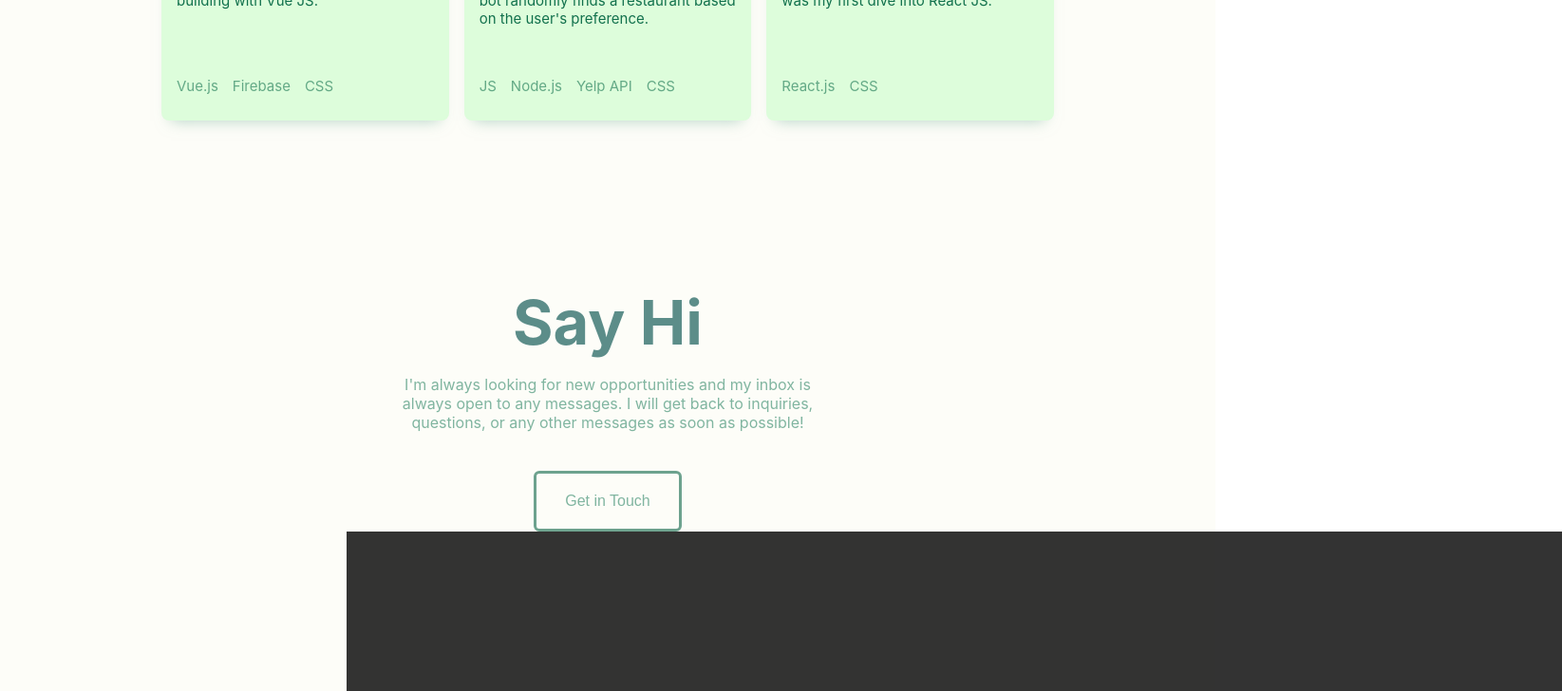
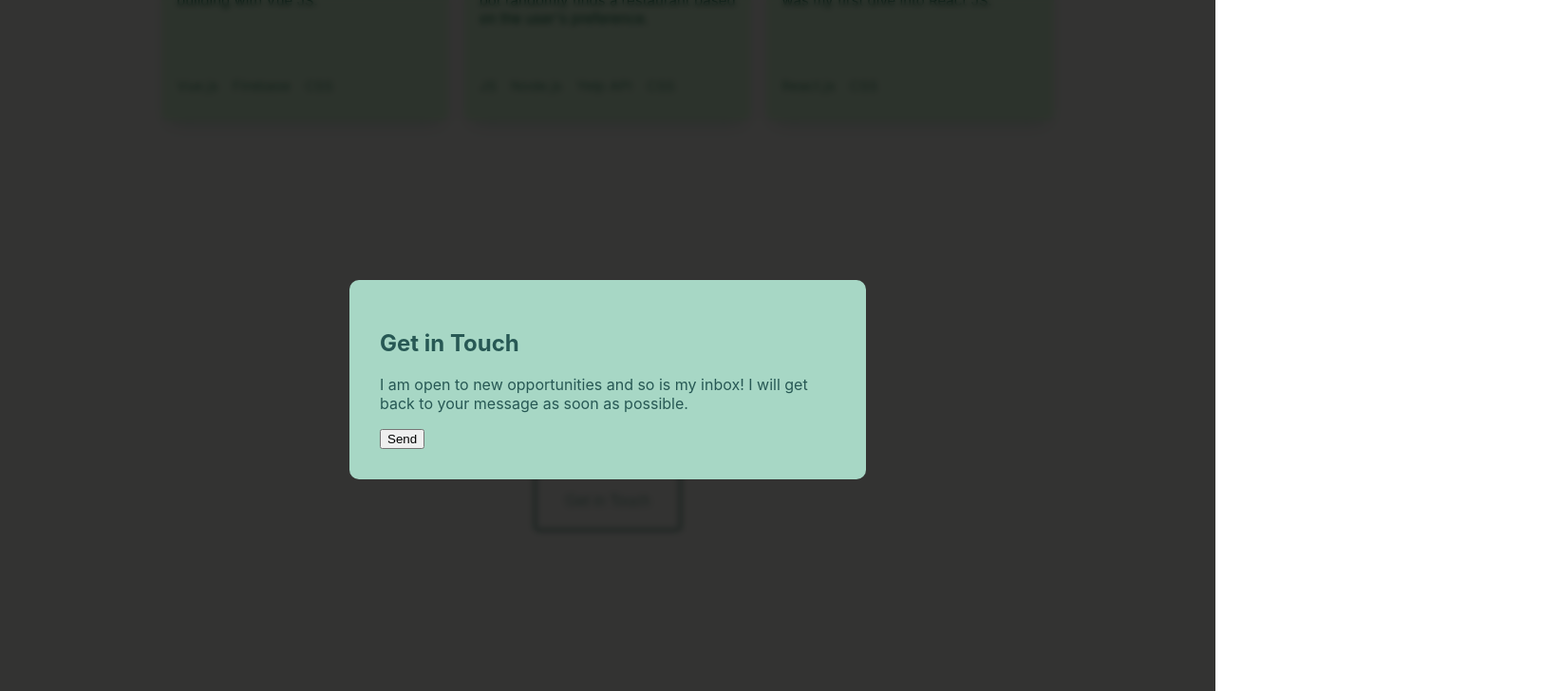
Before and after one commit to jackiewong99/portfolio_v2, a React (Create React App) app: page / in a window 1280 px wide. Both pictures are taken after a click on the button "Get in Touch". Shown: the part 2450-3178 px from the top of the page at 95% size, 1645 px wide, since content can reach past the window. Built offline with nearby package versions, Linux system fonts and the light colour scheme.

Commit message:
Update styling for modal backdrop.
- Change modal backdrop positioning to display properly and centered.
- Disable resizing on form text area.

```diff
--- a/src/Components/Contact/Contact.module.css
+++ b/src/Components/Contact/Contact.module.css
@@ -56,7 +56,11 @@
 .backdrop {
   background-color: #000000cc;
   backdrop-filter: blur(3px);
-  position: absolute;
+  position: fixed;
+  top: 0;
+  left: 0;
+  bottom: 0;
+  right: 0;
   width: 100%;
   min-height: 100vh;
   display: flex;
@@ -82,3 +86,7 @@
 .modalContainer p {
   font-size: var(--text-font-size);
 }
+
+textarea {
+  resize: none;
+}
```
